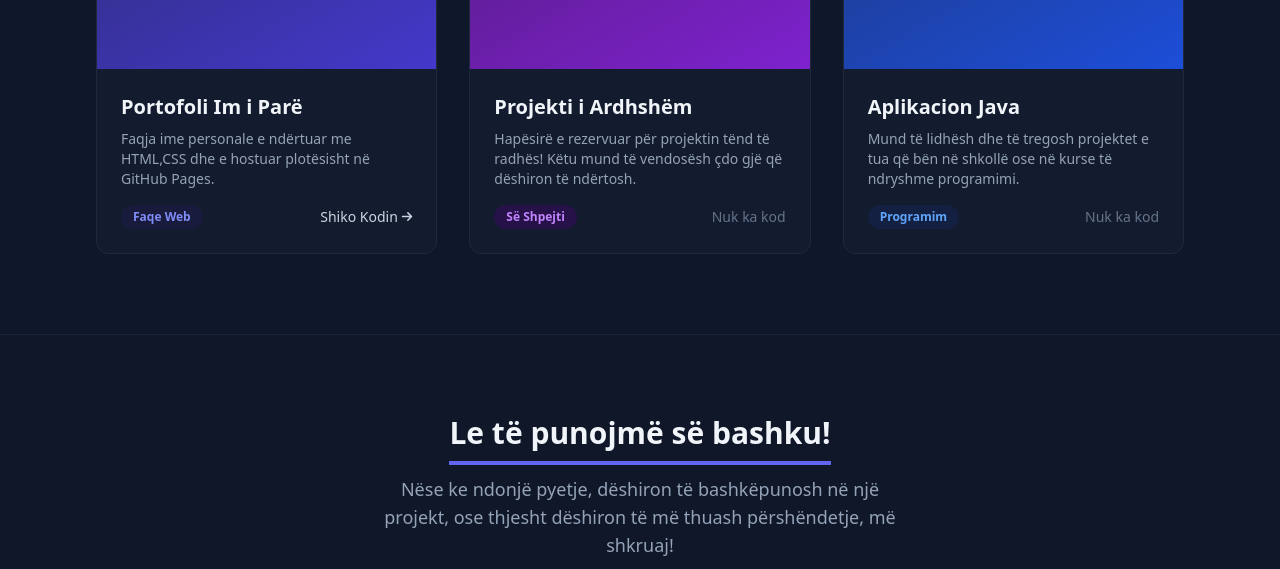
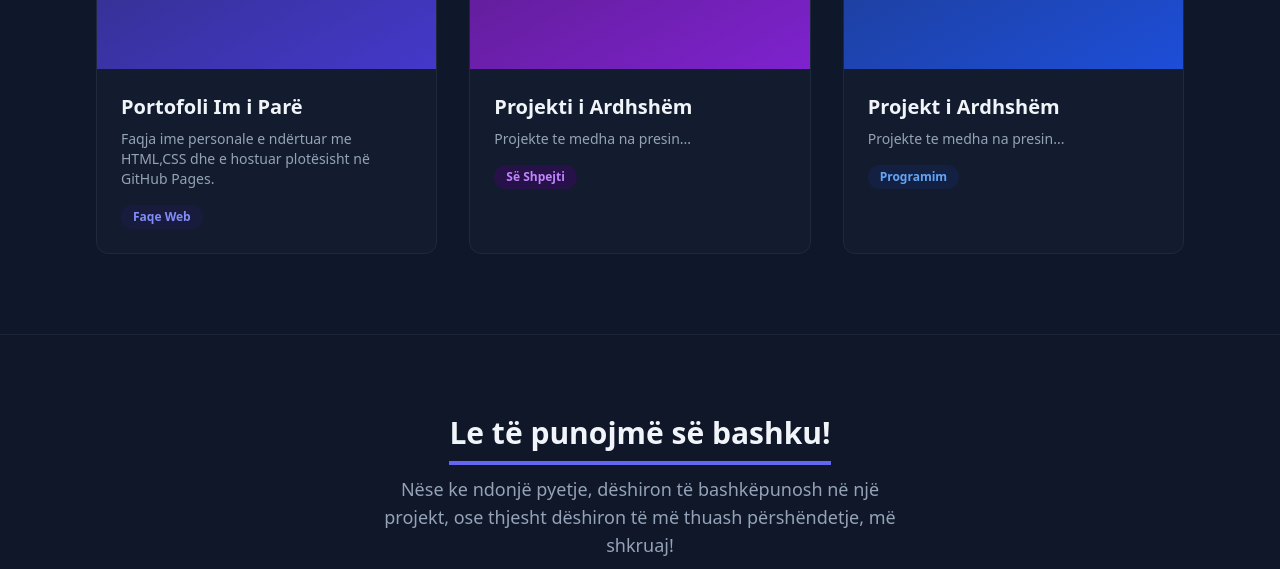
Before and after one commit to EltonKadiu/EltonKadiu.github.io, a plain HTML site: page index.html in a window 1280 px wide. Shown: the part 1550-2119 px from the top of the page. Drawn offline with nearby package versions, Linux system fonts and the light colour scheme.

Commit message:
index.html

```diff
--- a/index.html
+++ b/index.html
@@ -137,8 +137,6 @@
                         </p>
                         <div class="flex justify-between items-center">
                             <span class="text-xs text-indigo-400 font-semibold bg-indigo-950/50 px-3 py-1 rounded-full">Faqe Web</span>
-                            <a href="#" class="text-sm text-slate-300 hover:text-white flex items-center gap-1 font-medium">
-                                Shiko Kodin <i class="fa-solid fa-arrow-right text-xs"></i>
                             </a>
                         </div>
                     </div>
@@ -152,11 +150,10 @@
                     <div class="p-6">
                         <h3 class="text-xl font-bold mb-2 text-slate-100">Projekti i Ardhshëm</h3>
                         <p class="text-slate-400 text-sm mb-4">
-                            Hapësirë e rezervuar për projektin tënd të radhës! Këtu mund të vendosësh çdo gjë që dëshiron të ndërtosh.
+                            Projekte te medha na presin...
                         </p>
                         <div class="flex justify-between items-center">
                             <span class="text-xs text-purple-400 font-semibold bg-purple-950/50 px-3 py-1 rounded-full">Së Shpejti</span>
-                            <span class="text-sm text-slate-500 cursor-not-allowed">Nuk ka kod</span>
                         </div>
                     </div>
                 </div>
@@ -167,13 +164,12 @@
                         <i class="fa-solid fa-gears text-5xl text-blue-200 group-hover:scale-110 transition-transform"></i>
                     </div>
                     <div class="p-6">
-                        <h3 class="text-xl font-bold mb-2 text-slate-100">Aplikacion Java</h3>
+                        <h3 class="text-xl font-bold mb-2 text-slate-100">Projekt i Ardhshëm</h3>
                         <p class="text-slate-400 text-sm mb-4">
-                            Mund të lidhësh dhe të tregosh projektet e tua që bën në shkollë ose në kurse të ndryshme programimi.
+                            Projekte te medha na presin...
                         </p>
                         <div class="flex justify-between items-center">
                             <span class="text-xs text-blue-400 font-semibold bg-blue-950/50 px-3 py-1 rounded-full">Programim</span>
-                            <span class="text-sm text-slate-500 cursor-not-allowed">Nuk ka kod</span>
                         </div>
                     </div>
                 </div>
```
